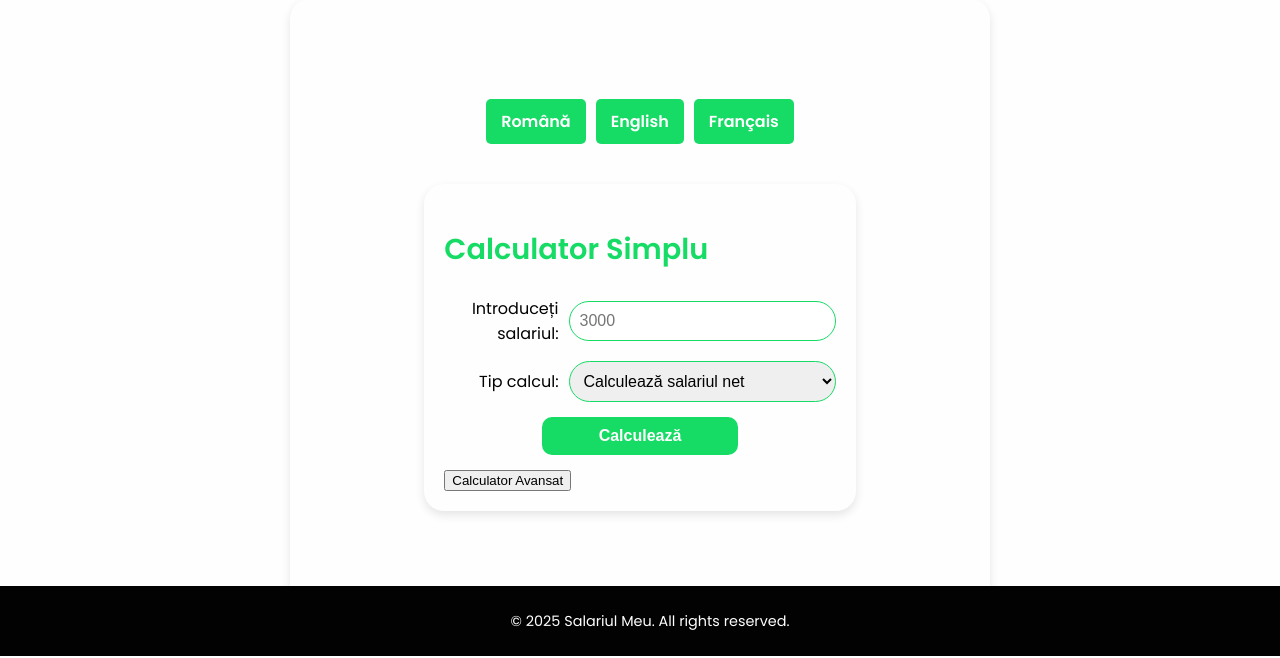
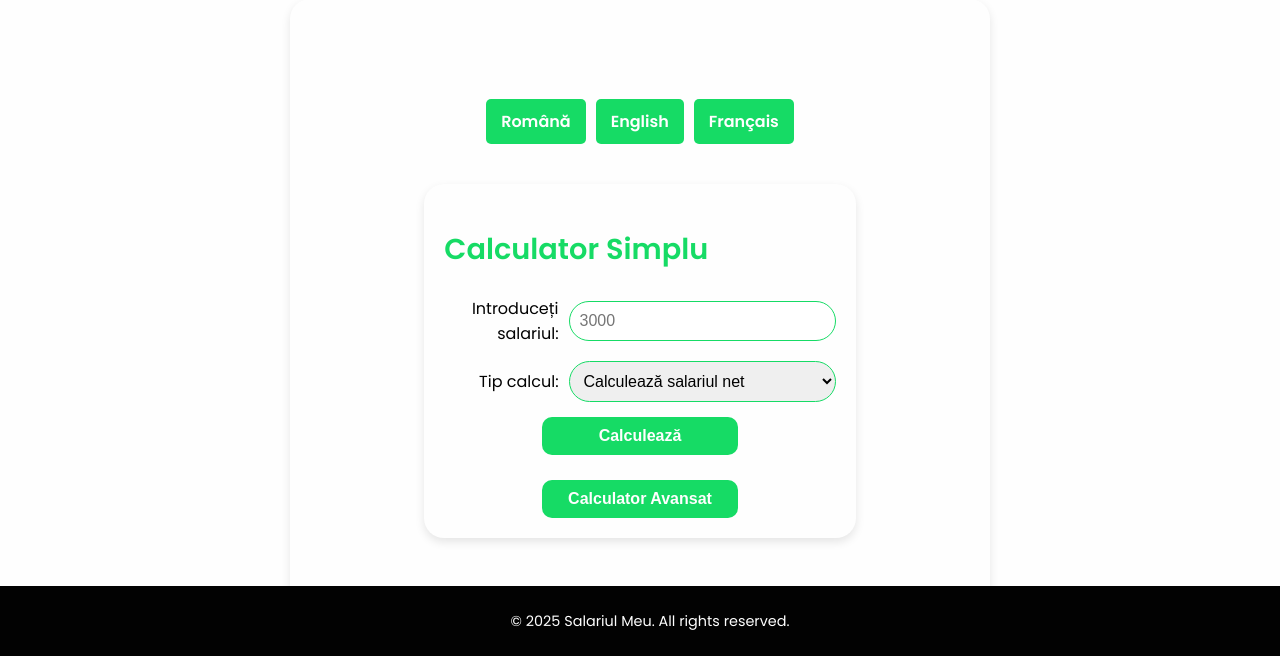
Before and after one commit to davidlinca/salariulmeu, a Flask app: page /calculator.html in a window 1280 px wide. Shown: the part 144-802 px from the top of the page. Run offline with Flask 3, Linux system fonts and the light colour scheme.

Commit message:
Front End - Fin

```diff
--- a/project/static/styles.css
+++ b/project/static/styles.css
@@ -391,3 +391,22 @@ nav ul li a.active {
 .steps ul li {
   margin-bottom: 5px;
 }
+
+button.advanced-calculator {
+  padding: 10px;
+  font-size: 1em;
+  border: none;
+  border-radius: 10px;
+  background-color: #16db65;
+  color: #fefefe;
+  font-weight: bold;
+  cursor: pointer;
+  transition: background-color 0.3s ease;
+  align-self: center;
+  width: 50%;
+  margin-top: 10px;
+}
+
+button.advanced-calculator:hover {
+  background-color: #058c42;
+}
--- a/project/templates/calculator.html
+++ b/project/templates/calculator.html
@@ -8,6 +8,11 @@
       rel="stylesheet"
       href="{{ url_for('static', filename='styles.css') }}"
     />
+    <link
+    rel="icon"
+    type="image/png"
+    href="{{ url_for('static', filename='resources/logo/favicon.png') }}"
+  />
     <script src="{{ url_for('static', filename='script.js') }}" defer></script>
   </head>
   <body>
@@ -74,7 +79,7 @@
             </div>
             <button type="submit">{{ translations.calculate }}</button>
           </form>
-          <button onclick="toggleCalculator('advanced')">
+          <button class="advanced-calculator" onclick="toggleCalculator('advanced')">
             {{ translations.advanced_calculator }}
           </button>
         </div>
--- a/project/templates/index.html
+++ b/project/templates/index.html
@@ -7,6 +7,11 @@
     <link
       rel="stylesheet"
       href="{{ url_for('static', filename='styles.css') }}"
+    />
+    <link
+      rel="icon"
+      type="image/png"
+      href="{{ url_for('static', filename='resources/logo/favicon.png') }}"
     />
   </head>
   <body>
```
Also changed, not shown: project/templates/about.html (+6 -1 lines), project/static/resources/logo/favicon.png (added).
